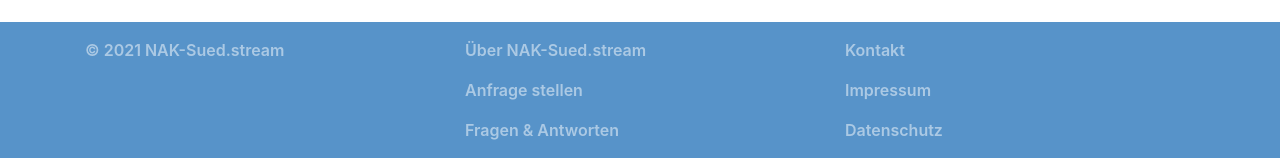
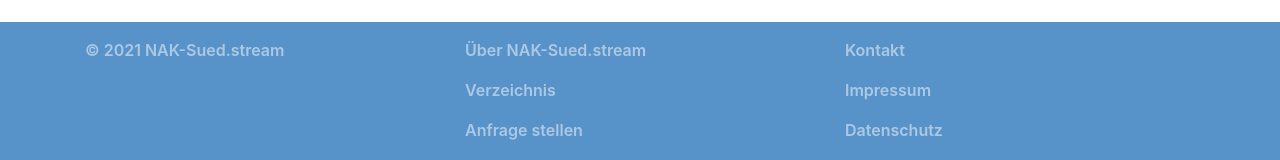
Before and after one commit to stritti/nak-sued.stream, a Vue app: page /verzeichnis in a window 1280 px wide. Shown: the part 641-801 px from the top of the page. Built offline with nearby package versions, Linux system fonts and the light colour scheme; no server answers; what vue-simple-markdown, vue-youtube-embed would draw is missing.

Commit message:
add link to footerBar

```diff
--- a/src/components/FooterBar.vue
+++ b/src/components/FooterBar.vue
@@ -23,6 +23,12 @@
               class="nav-link"
             >
               Über NAK-Sued.stream
+            </router-link>
+            <router-link
+              to="/verzeichnis"
+              class="nav-link"
+            >
+              Verzeichnis
             </router-link>
             <router-link
               to="/anfrage"
--- a/src/views/Directory.vue
+++ b/src/views/Directory.vue
@@ -15,7 +15,7 @@
           :link-gen="linkGen"
           :page-gen="pageGen"
           base-url="#"
-          limit="8"
+          limit="20"
           :number-of-pages="register.length"
         />
       </div>
```
